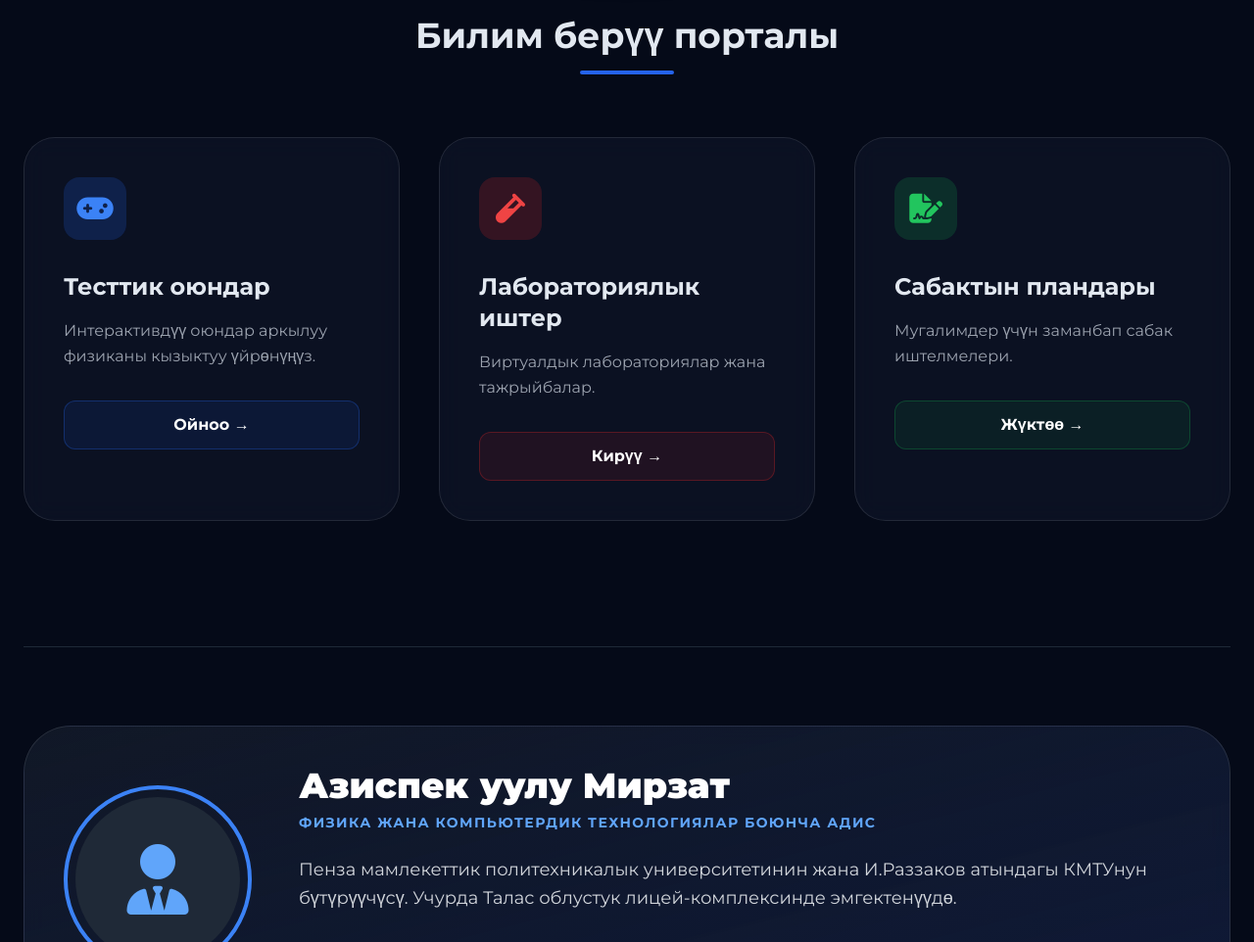
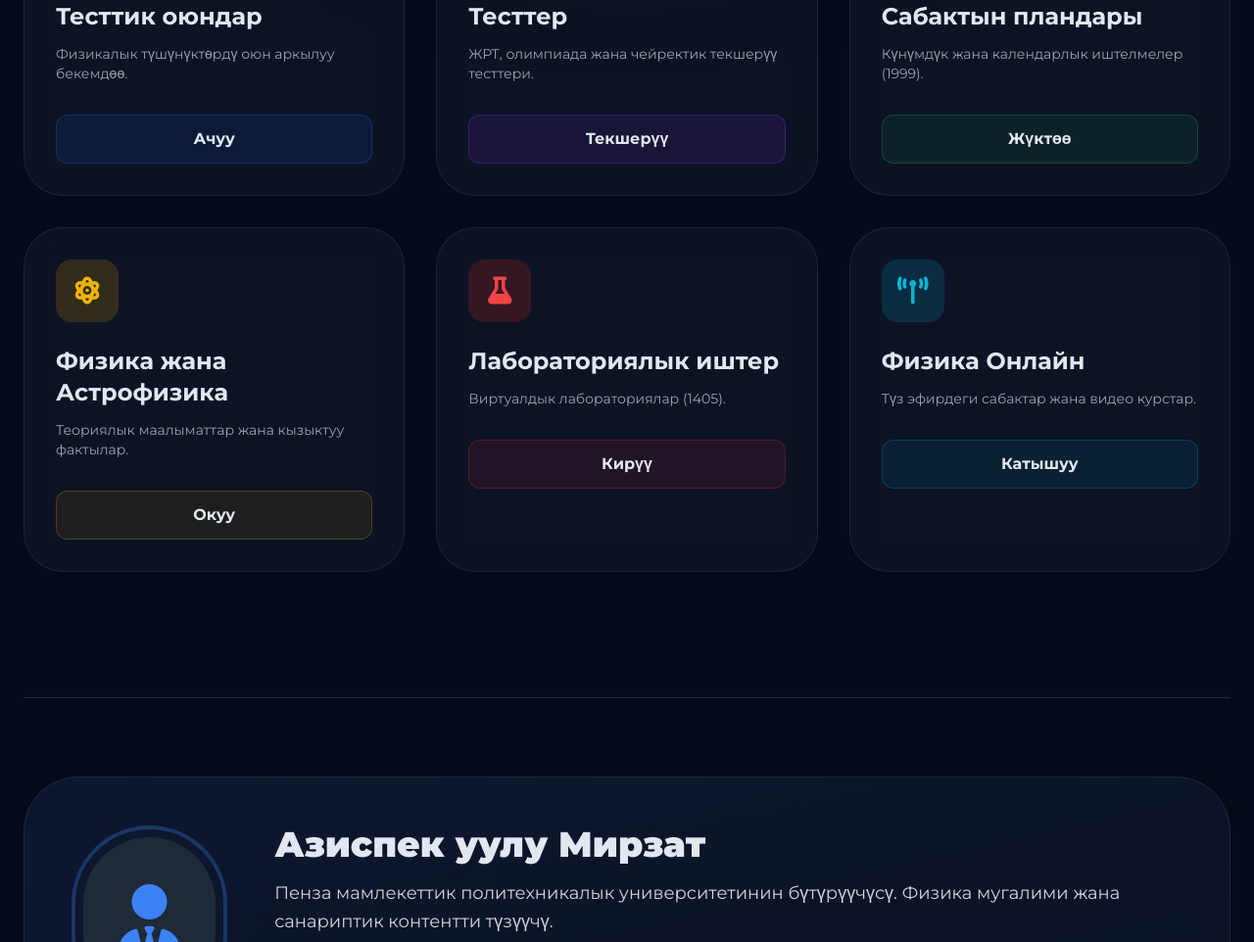
Before and after one commit to mirzatesenjanov1-ship-it/Bilimal, a plain HTML site: page index.html in a window 1280 px wide. Shown: the part 846-1808 px from the top of the page at 98% size. Drawn offline with nearby package versions, Linux system fonts and the light colour scheme.

Commit message:
Refactor index.html for improved layout and content
Updated title and improved styling for glass-card elements. Enhanced header and main section layout, added new content sections, and refined JavaScript functionality.

```diff
--- a/index.html
+++ b/index.html
@@ -3,7 +3,7 @@
 <head>
     <meta charset="UTF-8">
     <meta name="viewport" content="width=device-width, initial-scale=1.0">
-    <title>Mugalim.AI | Санариптик билим берүү</title>
+    <title>Mugalim.AI | Санариптик билим берүү порталы</title>
     <script src="https://cdn.tailwindcss.com"></script>
     <link rel="stylesheet" href="https://cdnjs.cloudflare.com/ajax/libs/font-awesome/6.4.0/css/all.min.css">
     <style>
@@ -28,28 +28,49 @@
         }
 
         .glass-card {
-            background: rgba(15, 23, 42, 0.6);
-            backdrop-filter: blur(12px);
-            border: 1px solid rgba(255, 255, 255, 0.1);
-            transition: all 0.4s cubic-bezier(0.175, 0.885, 0.32, 1.275);
+            background: rgba(15, 23, 42, 0.7);
+            backdrop-filter: blur(16px);
+            border: 1px solid rgba(255, 255, 255, 0.08);
+            transition: all 0.5s cubic-bezier(0.23, 1, 0.32, 1);
+            position: relative;
+            overflow: hidden;
+        }
+
+        .glass-card::before {
+            content: "";
+            position: absolute;
+            top: 0; left: -100%;
+            width: 100%; height: 100%;
+            background: linear-gradient(90deg, transparent, rgba(255,255,255,0.05), transparent);
+            transition: 0.5s;
+        }
+
+        .glass-card:hover::before {
+            left: 100%;
         }
 
         .glass-card:hover {
-            transform: translateY(-12px) scale(1.02);
-            border-color: #3b82f6;
-            box-shadow: 0 20px 40px -15px rgba(59, 130, 246, 0.4);
+            transform: translateY(-15px);
+            border-color: rgba(59, 130, 246, 0.5);
+            box-shadow: 0 25px 50px -12px rgba(0, 0, 0, 0.5);
         }
 
         .hero-text {
             background: linear-gradient(to right, #60a5fa, #a78bfa, #f472b6);
             -webkit-background-clip: text;
             -webkit-text-fill-color: transparent;
-            animation: gradient-flow 5s infinite alternate;
+            font-weight: 900;
         }
 
-        @keyframes gradient-flow {
-            from { filter: hue-rotate(0deg); }
-            to { filter: hue-rotate(45deg); }
+        .section-icon {
+            display: flex;
+            align-items: center;
+            justify-content: center;
+            width: 64px;
+            height: 64px;
+            border-radius: 16px;
+            margin-bottom: 24px;
+            font-size: 28px;
         }
     </style>
 </head>
@@ -59,82 +80,81 @@
         <canvas id="starsCanvas"></canvas>
     </div>
 
-    <nav class="sticky top-0 z-50 glass-card px-6 py-4 flex justify-between items-center mx-4 mt-4 rounded-2xl">
+    <nav class="sticky top-0 z-50 glass-card px-8 py-4 flex justify-between items-center mx-4 mt-4 rounded-2xl border-none">
         <div class="text-2xl font-black tracking-tighter text-blue-500">MUGALIM.AI</div>
         <div class="hidden md:flex space-x-8 font-bold text-sm uppercase tracking-widest">
-            <a href="#sections" class="hover:text-blue-400 transition">Бөлүмдөр</a>
+            <a href="#sections" class="hover:text-blue-400 transition">Портал</a>
             <a href="#about-author" class="hover:text-blue-400 transition">Автор</a>
-            <a href="https://boosty.to/astrophysica" target="_blank" class="bg-blue-600 px-6 py-2 rounded-full hover:bg-blue-500 transition text-white">Жазылуу</a>
+            <a href="https://boosty.to/astrophysica" target="_blank" class="text-orange-500 border border-orange-500/30 px-5 py-2 rounded-full hover:bg-orange-500 hover:text-white transition">Boosty</a>
         </div>
     </nav>
 
-    <header class="relative h-[85vh] flex flex-col items-center justify-center text-center px-4">
-        <div class="absolute top-1/2 left-1/2 -translate-x-1/2 -translate-y-1/2 w-96 h-96 bg-blue-600/20 blur-[120px] rounded-full"></div>
-        <h1 class="text-6xl md:text-8xl font-black mb-6 hero-text uppercase">Келечектин<br>Мугалими</h1>
-        <p class="max-w-2xl text-xl text-gray-400 font-medium">Физика жана Астрофизика дүйнөсүнө санариптик саякат.</p>
-        <div class="mt-12 flex space-x-4">
-            <a href="#sections" class="bg-white text-black px-8 py-4 rounded-full font-bold hover:bg-blue-500 hover:text-white transition-all">Баштоо</a>
-            <a href="#about-author" class="border border-gray-600 px-8 py-4 rounded-full font-bold hover:border-white transition-all text-white">Автор жөнүндө</a>
-        </div>
+    <header class="relative h-[70vh] flex flex-col items-center justify-center text-center px-4">
+        <div class="absolute top-1/2 left-1/2 -translate-x-1/2 -translate-y-1/2 w-[500px] h-[500px] bg-blue-600/10 blur-[150px] rounded-full"></div>
+        <h1 class="text-5xl md:text-8xl mb-6 hero-text uppercase tracking-tighter">MUGALIM.AI</h1>
+        <p class="max-w-2xl text-xl text-gray-400 font-light tracking-wide">Санариптик доордун инновациялык мугалими үчүн платформа.</p>
     </header>
 
-    <main id="sections" class="max-w-7xl mx-auto px-6 py-24">
-        <div class="text-center mb-16">
-            <h2 class="text-4xl font-bold mb-4">Билим берүү порталы</h2>
-            <div class="w-24 h-1 bg-blue-600 mx-auto rounded-full"></div>
-        </div>
+    <main id="sections" class="max-w-7xl mx-auto px-6 py-20">
+        <div class="grid grid-cols-1 md:grid-cols-2 lg:grid-cols-3 gap-8">
 
-        <div class="grid grid-cols-1 md:grid-cols-2 lg:grid-cols-3 gap-10">
-            <div class="glass-card p-10 rounded-[2rem]">
-                <div class="w-16 h-16 bg-blue-600/20 rounded-2xl flex items-center justify-center mb-8 text-blue-500 text-3xl">
-                    <i class="fas fa-gamepad"></i>
-                </div>
-                <h3 class="text-2xl font-bold mb-4">Тесттик оюндар</h3>
-                <p class="text-gray-400 mb-8 leading-relaxed">Интерактивдүү оюндар аркылуу физиканы кызыктуу үйрөнүңүз.</p>
-                <a href="games/find-units.html" class="inline-block w-full text-center bg-blue-600/10 border border-blue-600/30 py-3 rounded-xl font-bold hover:bg-blue-600 transition text-white">Ойноо →</a>
+            <div class="glass-card p-8 rounded-[2.5rem]">
+                <div class="section-icon bg-blue-600/20 text-blue-500"><i class="fas fa-gamepad"></i></div>
+                <h3 class="text-2xl font-bold mb-3">Тесттик оюндар</h3>
+                <p class="text-gray-400 mb-8 text-sm">Физикалык түшүнүктөрдү оюн аркылуу бекемдөө.</p>
+                <a href="games/find-units.html" class="block w-full text-center bg-blue-600/10 border border-blue-600/30 py-3 rounded-xl font-bold hover:bg-blue-600 transition">Ачуу</a>
             </div>
 
-            <div class="glass-card p-10 rounded-[2rem]">
-                <div class="w-16 h-16 bg-red-600/20 rounded-2xl flex items-center justify-center mb-8 text-red-500 text-3xl">
-                    <i class="fas fa-vial"></i>
-                </div>
-                <h3 class="text-2xl font-bold mb-4">Лабораториялык иштер</h3>
-                <p class="text-gray-400 mb-8 leading-relaxed">Виртуалдык лабораториялар жана тажрыйбалар.</p>
-                <button onclick="accessContent('labs')" class="inline-block w-full text-center bg-red-600/10 border border-red-600/30 py-3 rounded-xl font-bold hover:bg-red-600 transition text-white">Кирүү →</button>
+            <div class="glass-card p-8 rounded-[2.5rem]">
+                <div class="section-icon bg-purple-600/20 text-purple-500"><i class="fas fa-tasks"></i></div>
+                <h3 class="text-2xl font-bold mb-3">Тесттер</h3>
+                <p class="text-gray-400 mb-8 text-sm">ЖРТ, олимпиада жана чейректик текшерүү тесттери.</p>
+                <a href="#" class="block w-full text-center bg-purple-600/10 border border-purple-600/30 py-3 rounded-xl font-bold hover:bg-purple-600 transition">Текшерүү</a>
             </div>
 
-            <div class="glass-card p-10 rounded-[2rem]">
-                <div class="w-16 h-16 bg-green-600/20 rounded-2xl flex items-center justify-center mb-8 text-green-500 text-3xl">
-                    <i class="fas fa-file-signature"></i>
-                </div>
-                <h3 class="text-2xl font-bold mb-4">Сабактын пландары</h3>
-                <p class="text-gray-400 mb-8 leading-relaxed">Мугалимдер үчүн заманбап сабак иштелмелери.</p>
-                <button onclick="accessContent('plans')" class="inline-block w-full text-center bg-green-600/10 border border-green-600/30 py-3 rounded-xl font-bold hover:bg-green-600 transition text-white">Жүктөө →</button>
+            <div class="glass-card p-8 rounded-[2.5rem]">
+                <div class="section-icon bg-green-600/20 text-green-500"><i class="fas fa-copy"></i></div>
+                <h3 class="text-2xl font-bold mb-3">Сабактын пландары</h3>
+                <p class="text-gray-400 mb-8 text-sm">Күнүмдүк жана календарлык иштелмелер (1999).</p>
+                <button onclick="accessContent('plans')" class="w-full bg-green-600/10 border border-green-600/30 py-3 rounded-xl font-bold hover:bg-green-600 transition">Жүктөө</button>
             </div>
+
+            <div class="glass-card p-8 rounded-[2.5rem]">
+                <div class="section-icon bg-yellow-600/20 text-yellow-500"><i class="fas fa-atom"></i></div>
+                <h3 class="text-2xl font-bold mb-3">Физика жана Астрофизика</h3>
+                <p class="text-gray-400 mb-8 text-sm">Теориялык маалыматтар жана кызыктуу фактылар.</p>
+                <a href="#" class="block w-full text-center bg-yellow-600/10 border border-yellow-600/30 py-3 rounded-xl font-bold hover:bg-yellow-600 transition">Окуу</a>
+            </div>
+
+            <div class="glass-card p-8 rounded-[2.5rem]">
+                <div class="section-icon bg-red-600/20 text-red-500"><i class="fas fa-flask"></i></div>
+                <h3 class="text-2xl font-bold mb-3">Лабораториялык иштер</h3>
+                <p class="text-gray-400 mb-8 text-sm">Виртуалдык лабораториялар (1405).</p>
+                <button onclick="accessContent('labs')" class="w-full bg-red-600/10 border border-red-600/30 py-3 rounded-xl font-bold hover:bg-red-600 transition">Кирүү</button>
+            </div>
+
+            <div class="glass-card p-8 rounded-[2.5rem]">
+                <div class="section-icon bg-cyan-600/20 text-cyan-500"><i class="fas fa-broadcast-tower"></i></div>
+                <h3 class="text-2xl font-bold mb-3">Физика Онлайн</h3>
+                <p class="text-gray-400 mb-8 text-sm">Түз эфирдеги сабактар жана видео курстар.</p>
+                <a href="#" class="block w-full text-center bg-cyan-600/10 border border-cyan-600/30 py-3 rounded-xl font-bold hover:bg-cyan-600 transition">Катышуу</a>
+            </div>
+
         </div>
 
         <section id="about-author" class="mt-32 pt-20 border-t border-gray-800">
-            <div class="glass-card p-10 rounded-[3rem] bg-gradient-to-br from-gray-900 to-blue-900/20">
+            <div class="glass-card p-12 rounded-[3.5rem] bg-gradient-to-br from-blue-900/10 to-transparent">
                 <div class="flex flex-col md:flex-row items-center gap-12">
-                    <div class="w-48 h-48 rounded-full border-4 border-blue-500 p-2 shrink-0">
+                    <div class="w-48 h-48 rounded-full border-4 border-blue-500/30 p-2">
                         <div class="w-full h-full bg-gray-800 rounded-full flex items-center justify-center overflow-hidden">
-                            <i class="fas fa-user-tie text-7xl text-blue-400"></i>
+                            <i class="fas fa-user-tie text-7xl text-blue-500"></i>
                         </div>
                     </div>
-                    <div class="flex-grow">
-                        <h2 class="text-4xl font-black mb-2 text-white">Азиспек уулу Мирзат</h2>
-                        <p class="text-blue-400 font-bold tracking-widest uppercase text-sm mb-6">Физика жана компьютердик технологиялар боюнча адис</p>
-                        <p class="text-gray-300 leading-relaxed text-lg mb-8">
-                            Пенза мамлекеттик политехникалык университетинин жана И.Раззаков атындагы КМТУнун бүтүрүүчүсү.
-                            Учурда Талас облустук лицей-комплексинде эмгектенүүдө.
-                        </p>
-                        <div class="flex flex-wrap gap-4">
-                            <a href="https://boosty.to/astrophysica/donate" target="_blank" class="bg-gradient-to-r from-orange-500 to-yellow-600 text-white px-8 py-3 rounded-full font-bold shadow-lg transition-all flex items-center gap-2">
-                                <i class="fas fa-coffee"></i> Колдоо
-                            </a>
-                            <a href="https://t.me/MugalimxBot" target="_blank" class="border border-blue-500 text-blue-400 px-8 py-3 rounded-full font-bold hover:bg-blue-500 hover:text-white transition-all flex items-center gap-2">
-                                <i class="fab fa-telegram-plane"></i> Байланышуу
-                            </a>
+                    <div>
+                        <h2 class="text-4xl font-black mb-4">Азиспек уулу Мирзат</h2>
+                        <p class="text-gray-300 text-lg leading-relaxed mb-8">Пенза мамлекеттик политехникалык университетинин бүтүрүүчүсү. Физика мугалими жана санариптик контентти түзүүчү.</p>
+                        <div class="flex gap-4">
+                            <a href="https://t.me/MugalimxBot" target="_blank" class="bg-blue-600 px-8 py-3 rounded-full font-bold hover:bg-blue-500 transition">Байланыш</a>
                         </div>
                     </div>
                 </div>
@@ -142,31 +162,23 @@
         </section>
     </main>
 
-    <footer class="py-12 text-center text-gray-500 border-t border-gray-900 bg-black/30 backdrop-blur-md mt-20">
-        <div class="mb-8 flex justify-center space-x-8 text-3xl">
-            <a href="https://www.youtube.com/channel/UCcTOEcH5psxYgzQddHfv2fA" target="_blank" class="hover:text-red-600 transition-all"><i class="fab fa-youtube"></i></a>
-            <a href="https://t.me/MugalimxBot" target="_blank" class="hover:text-blue-400 transition-all"><i class="fab fa-telegram"></i></a>
-            <a href="https://www.instagram.com/_1mirzat_?" target="_blank" class="hover:text-pink-500 transition-all"><i class="fab fa-instagram"></i></a>
-        </div>
-        <p class="font-medium tracking-widest uppercase text-xs mb-2">© 2026 MUGALIM.AI — КЫРГЫЗ ТИЛДҮҮ БИЛИМ БЕРҮҮ ПОРТАЛЫ</p>
-    </footer>
-
     <script>
-        // Жылдыздар
         const canvas = document.getElementById('starsCanvas');
         const ctx = canvas.getContext('2d');
         let stars = [];
+
         function initCanvas() {
             canvas.width = window.innerWidth;
             canvas.height = window.innerHeight;
             stars = [];
             for (let i = 0; i < 150; i++) {
-                stars.push({ x: Math.random() * canvas.width, y: Math.random() * canvas.height, size: Math.random() * 2, speed: Math.random() * 0.5 });
+                stars.push({ x: Math.random() * canvas.width, y: Math.random() * canvas.height, size: Math.random() * 2, speed: Math.random() * 0.4 });
             }
         }
+
         function drawStars() {
             ctx.clearRect(0, 0, canvas.width, canvas.height);
-            ctx.fillStyle = 'white';
+            ctx.fillStyle = 'rgba(255, 255, 255, 0.8)';
             stars.forEach(star => {
                 ctx.beginPath();
                 ctx.arc(star.x, star.y, star.size, 0, Math.PI * 2);
@@ -177,30 +189,20 @@
             requestAnimationFrame(drawStars);
         }
 
-        // Кирүү логикасы
         function accessContent(type) {
-            let password = "";
-            let correctPassword = "";
-            let boostyLink = "";
-            let targetPage = "";
+            const pass = prompt("Кирүү кодун жазыңыз:");
+            const codes = { 'plans': '1999', 'labs': '1405' };
+            const links = {
+                'plans': 'https://boosty.to/astrophysica/purchase/3924111',
+                'labs': 'https://boosty.to/astrophysica/purchase/3924103'
+            };
 
-            if (type === 'plans') {
-                correctPassword = "1999";
-                boostyLink = "https://boosty.to/astrophysica/purchase/3924111";
-                targetPage = "plans-content.html";
-                password = prompt("Сабактын пландарына кирүү кодун жазыңыз:");
-            } else if (type === 'labs') {
-                correctPassword = "1405";
-                boostyLink = "https://boosty.to/astrophysica/purchase/3924103";
-                targetPage = "labs-content.html";
-                password = prompt("Лабораториялык иштерге кирүү кодун жазыңыз:");
-            }
-
-            if (password === correctPassword) {
-                window.location.href = targetPage;
-            } else if (password !== null) {
-                if (confirm("Ката код! Кодду Boosty аркылуу алуу үчүн баракчага өтөсүзбү?")) {
-                    window.open(boostyLink, '_blank');
+            if (pass === codes[type]) {
+                alert("Кош келиңиз!");
+                window.location.href = type + "-content.html";
+            } else if (pass !== null) {
+                if (confirm("Ката код. Boosty аркылуу алуу үчүн өтөсүзбү?")) {
+                    window.open(links[type], '_blank');
                 }
             }
         }
```
